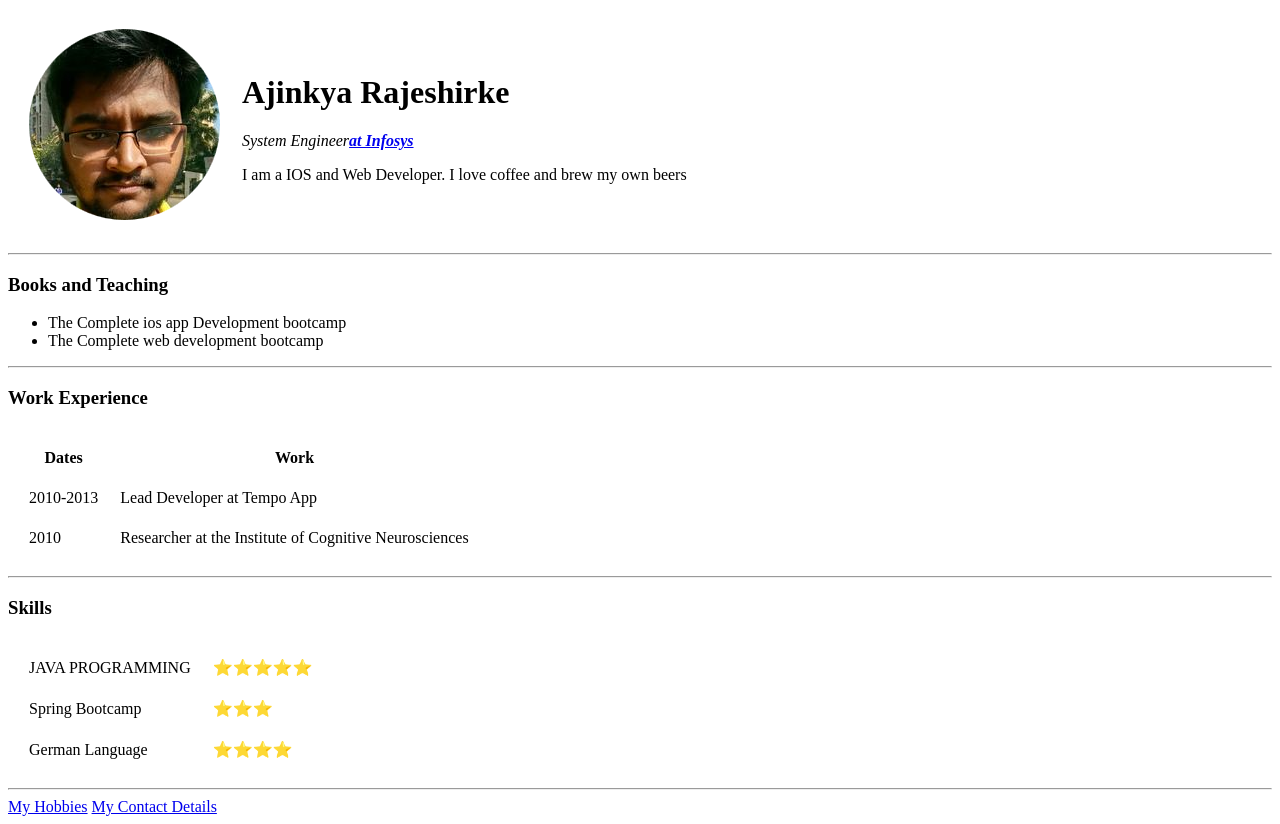
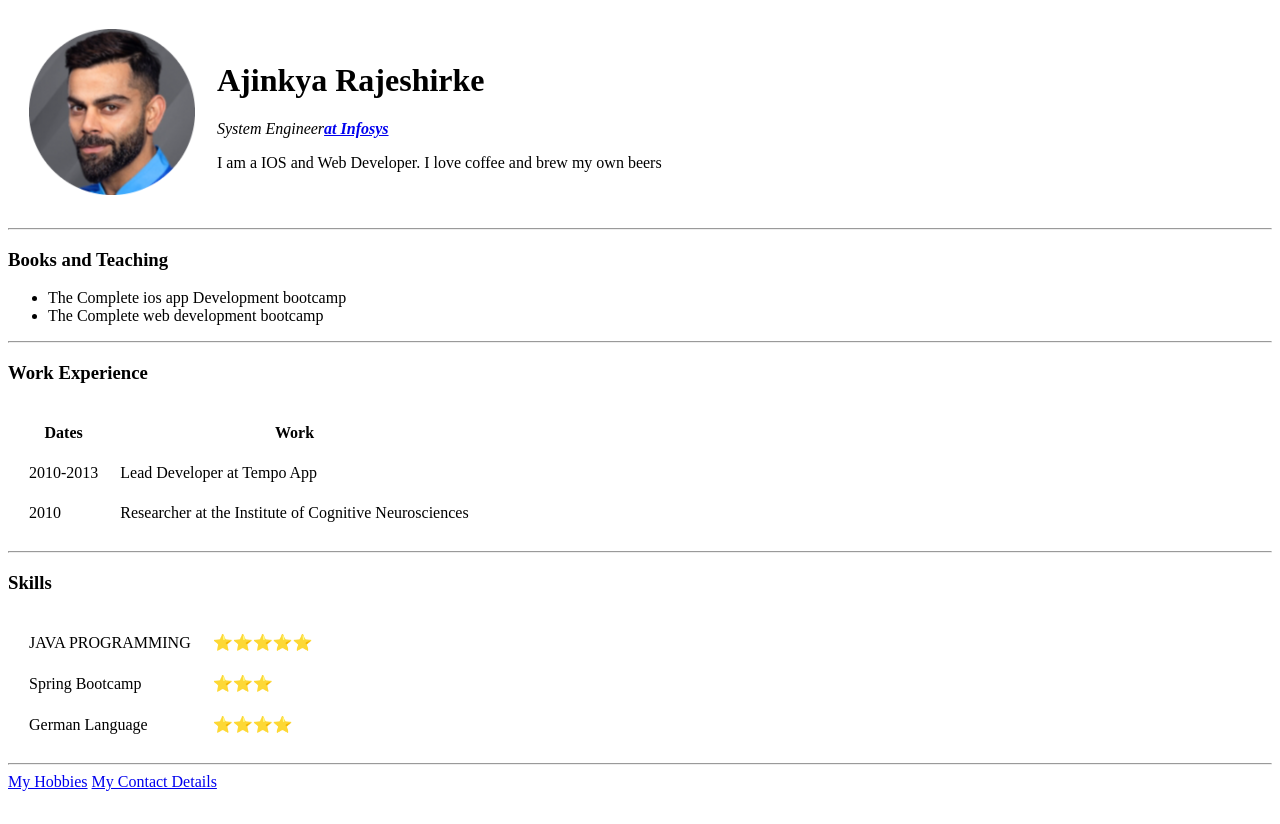
Before and after one commit to AjinkyaRajeshirke/cv, a plain HTML site: page index.html in a window 1280 px wide. After the commit the page ends 800 px from the top, so only its background shows below. Drawn offline with Linux system fonts and the light colour scheme.

Commit message:
Update index.html

```diff
--- a/index.html
+++ b/index.html
@@ -8,7 +8,7 @@
   <body>
     <table cellspacing = "20">
       <tr>
-        <td><img src="Ajinkya Rajeshirke.png" alt="Virat kohli pics"></td>
+        <td><img src="Virat kohli pic-modified.png" alt="Virat kohli pics"></td>
         <td><h1>Ajinkya Rajeshirke</h1>
         <p><em>System Engineer<strong><a href="https://www.infosys.com/">at Infosys</a></strong></em>
         </p><p>I am a IOS and Web Developer. I love coffee and brew my own beers</p></td>
```
